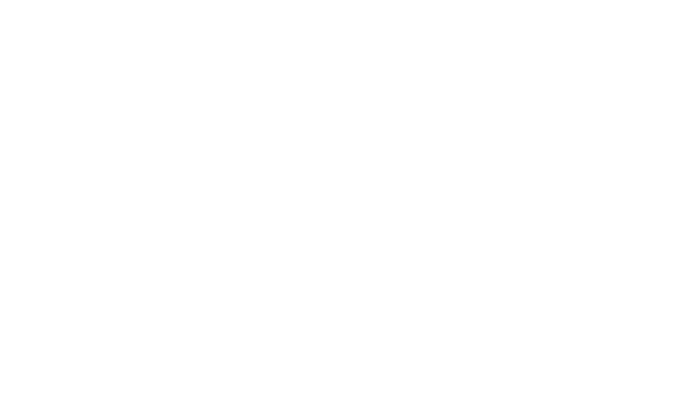
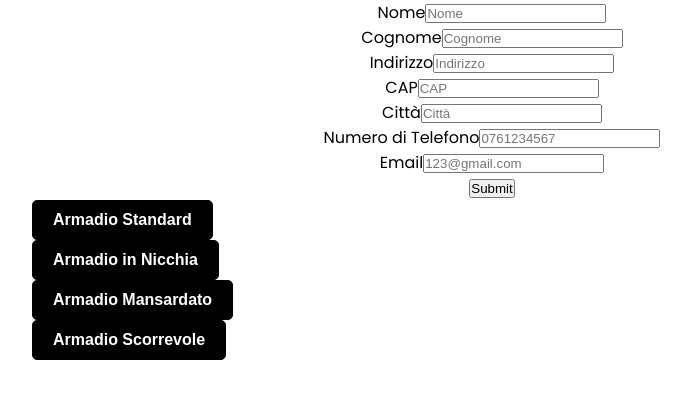
Before and after one commit to slythethieve/closer, a React (Create React App) app in the folder frontend/: page /new in a window 1280 px wide. Before the commit this address had no page. Shown: the top 398 px of the page, without its empty margins (148-839 px from the left). Built offline with nearby package versions, Linux system fonts and the light colour scheme.

Commit message:
Currently a mess, managed to input the client info from a form to the database successfully

```diff
--- a/frontend/package.json
+++ b/frontend/package.json
@@ -2,6 +2,7 @@
   "name": "frontend",
   "version": "0.1.0",
   "private": true,
+  "proxy": "http://localhost:5000",
   "dependencies": {
     "@emotion/react": "^11.10.0",
     "@emotion/styled": "^11.10.0",
@@ -31,7 +32,6 @@
     "test": "react-scripts test",
     "eject": "react-scripts eject"
   },
-  "proxy": "http://localhost:5000",
   "eslintConfig": {
     "extends": [
       "react-app",
--- a/frontend/src/App.js
+++ b/frontend/src/App.js
@@ -2,6 +2,7 @@ import {BrowserRouter as Router, Routes, Route} from 'react-router-dom'
 import Dashboard from './Pages/dashboard/Dashboard';
 import Login from './Pages/login/Login';
 import List from './Pages/list/List';
+import Invoice from './Pages/forms/Invoice';
 
 
 
@@ -16,6 +17,7 @@ function App() {
             <Route path='/orders'>
               <Route index element={<List />} />
             </Route>
+            <Route path='/new' element= {<Invoice />} />
 
           </Routes>
         </div>
--- /dev/null
+++ b/frontend/src/Pages/forms/Adress_Form.jsx
@@ -0,0 +1,61 @@
+
+const Adress_Form = () => {
+
+    return (
+        <div className="add-form">
+            <div className="form-control">
+                <label>Nome</label>
+                <input
+                    type = 'text'
+                    placeholder = "Nome"
+                    name="firstName"/>
+            </div>
+            <div className="form-control">
+                <label>Cognome</label>
+                <input
+                    type = 'text'
+                    placeholder = "Cognome"
+                    name="lastName"/>
+
+            </div>
+            <div className="form-control">
+                <label>Indirizzo</label>
+                <input
+                    type = 'text'
+                    placeholder = "Indirizzo"
+                    name="adress"/>
+            </div>
+            <div className="form-control">
+                <label>CAP</label>
+                <input
+                    type = 'number'
+                    placeholder = "CAP"
+                    name="PLZ"/>
+            </div>
+            <div className="form-control">
+                <label>Città</label>
+                <input
+                    type = 'text'
+                    placeholder = "Città"
+                    name="city"/>
+            </div>
+            <div className="form-control">
+                <label>Numero di Telefono</label>
+                <input
+                    type = 'tel'
+                    placeholder = "0761234567"
+                    name="phoneNumber"/>
+            </div>
+            <div className="form-control">
+                <label>Email</label>
+                <input
+                    type = 'email'
+                    placeholder = "123@gmail.com"
+                    name="email"/>
+
+            </div>
+        </div>
+    )
+}
+
+export default Adress_Form
--- /dev/null
+++ b/frontend/src/Pages/forms/Invoice.jsx
@@ -0,0 +1,85 @@
+import { useState } from 'react';
+import Adress_Form from './Adress_Form';
+import { useDispatch } from 'react-redux';
+import { createClient } from '../../features/test/testSlice';
+
+
+const Invoice = () => {
+    // Test
+    const dispatch = useDispatch()
+    const clientData = {
+        firstName: "",
+        lastName: "",
+
+    }
+
+    const [inputFields, setInputFields] = useState ([])
+    // Ok so now I can differentiate between the different orders.
+    // There might be a better way to do this but I have no idea how
+    // yet. I can differentiate it by giving a name to a button and
+    // then checking for that name inside here. I then show the corresponding
+    // form
+    const onClick = event => {
+        event.preventDefault()
+        // let newField;
+        // if (event.target.name === "arm_std") {
+        //     newField = <Giessegi_Normal_Wardrobe_Component key={unique_id()}/>
+        // }else {
+        //     newField = <Adress_Form key={unique_id()}/>
+        // }
+        // setInputFields([...inputFields, newField])
+
+    }
+
+    // Ok I can pass down this on submit as a prop to the adress form
+    // and correctly log whatever i type in .
+    const onSubmit = (event) => {
+        event.preventDefault()
+        let target = event.target
+        let formData = {}
+        for (let i = 0; i < target.length; i++) {
+            formData[target.elements[i].getAttribute("name")] = target.elements[i].value
+        }
+        dispatch(createClient(formData))
+
+    }
+
+    // If this approach works I really need to add unique ids for each form
+    return (
+        <div className='container'
+            >
+            <form
+                onSubmit={onSubmit}
+                >
+                <Adress_Form />
+
+                {inputFields.map(item => (
+                    <div
+                        >{item}</div>
+                ))}
+                <input
+                    type="submit"
+                    ></input>
+            </form>
+            <button
+
+                onClick = {onClick}
+                className='btn'
+                name="arm_std">Armadio Standard</button>
+            <button
+
+                onClick = {onClick}
+                className='btn'
+                name="arm_nic">Armadio in Nicchia</button>
+            <button
+
+                onClick = {onClick}
+                className='btn'>Armadio Mansardato</button>
+            <button
+
+                onClick = {onClick}
+                className='btn'>Armadio Scorrevole</button>
+        </div>
+    )
+}
+export default Invoice
--- a/frontend/src/app/store.js
+++ b/frontend/src/app/store.js
@@ -1,8 +1,11 @@
 import { configureStore } from '@reduxjs/toolkit';
 import authReducer from '../features/auth/authSlice'
 
+// Testing stuff out
+import testReducer from '../features/test/testSlice'
 export const store = configureStore({
   reducer: {
-    auth: authReducer
+    auth: authReducer,
+    clients: testReducer
   },
 });
--- /dev/null
+++ b/frontend/src/features/test/testService.js
@@ -0,0 +1,24 @@
+import axios from 'axios'
+
+const API_URL = '/api/clients/'
+
+// Create new client
+const createClient = async (clientData, token) => {
+  const config = {
+    headers: {
+      Authorization: `Bearer ${token}`,
+    },
+  }
+
+  const response = await axios.post(API_URL, clientData, config)
+
+  return response.data
+}
+
+
+
+const clientService = {
+  createClient,
+}
+
+export default clientService
--- /dev/null
+++ b/frontend/src/features/test/testSlice.js
@@ -0,0 +1,53 @@
+import { createSlice, createAsyncThunk } from "@reduxjs/toolkit";
+import testService from './testService'
+
+const initialState = {
+    clients: [],
+    isError: false,
+    isSuccess: false,
+    isLoading: false,
+    message: '',
+}
+
+// Create a new client
+export const createClient = createAsyncThunk('clients/create',
+    async (clientData, thunkAPI) => {
+        try {
+            const token = thunkAPI.getState().auth.user.token
+            return await testService.createClient(clientData, token)
+          } catch (error) {
+            const message =
+              (error.response &&
+                error.response.data &&
+                error.response.data.message) ||
+              error.message ||
+              error.toString()
+            return thunkAPI.rejectWithValue(message)
+          }
+    })
+
+    export const testSlice = createSlice({
+        name: 'client',
+        initialState,
+        reducers: {
+          reset: (state) => initialState,
+        },
+        extraReducers: (builder) => {
+          builder
+            .addCase(createClient.pending, (state) => {
+              state.isLoading = true
+            })
+            .addCase(createClient.fulfilled, (state, action) => {
+              state.isLoading = false
+              state.isSuccess = true
+              state.clients.push(action.payload)
+            })
+            .addCase(createClient.rejected, (state, action) => {
+              state.isLoading = false
+              state.isError = true
+              state.message = action.payload
+            })
+        }
+    })
+    export default testSlice.reducer
+    export const {reset} = testSlice.actions
```
Also changed, not shown: frontend/src/features/authSlice.js (deleted, +0 -98 lines), frontend/src/Pages/forms/invoice.scss (added), 2 other files (tests, documents, lock files or other folders).
